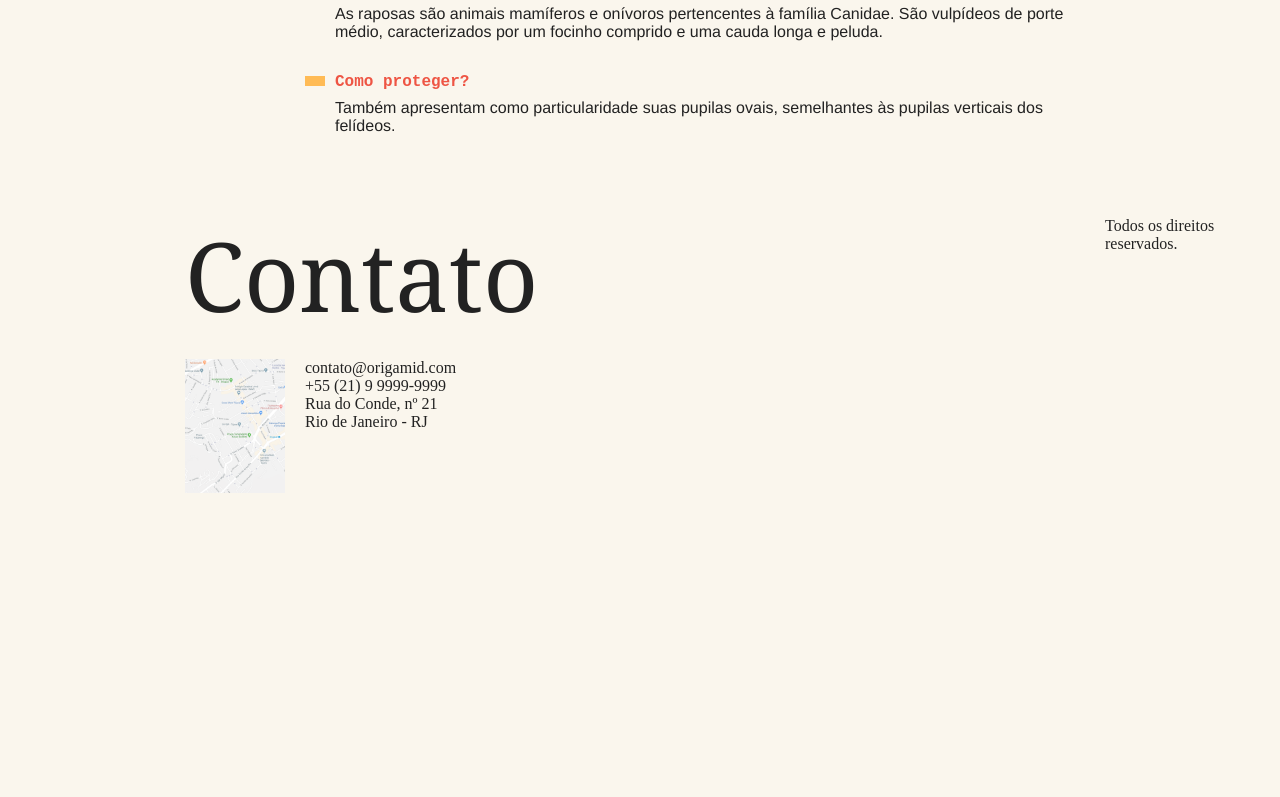
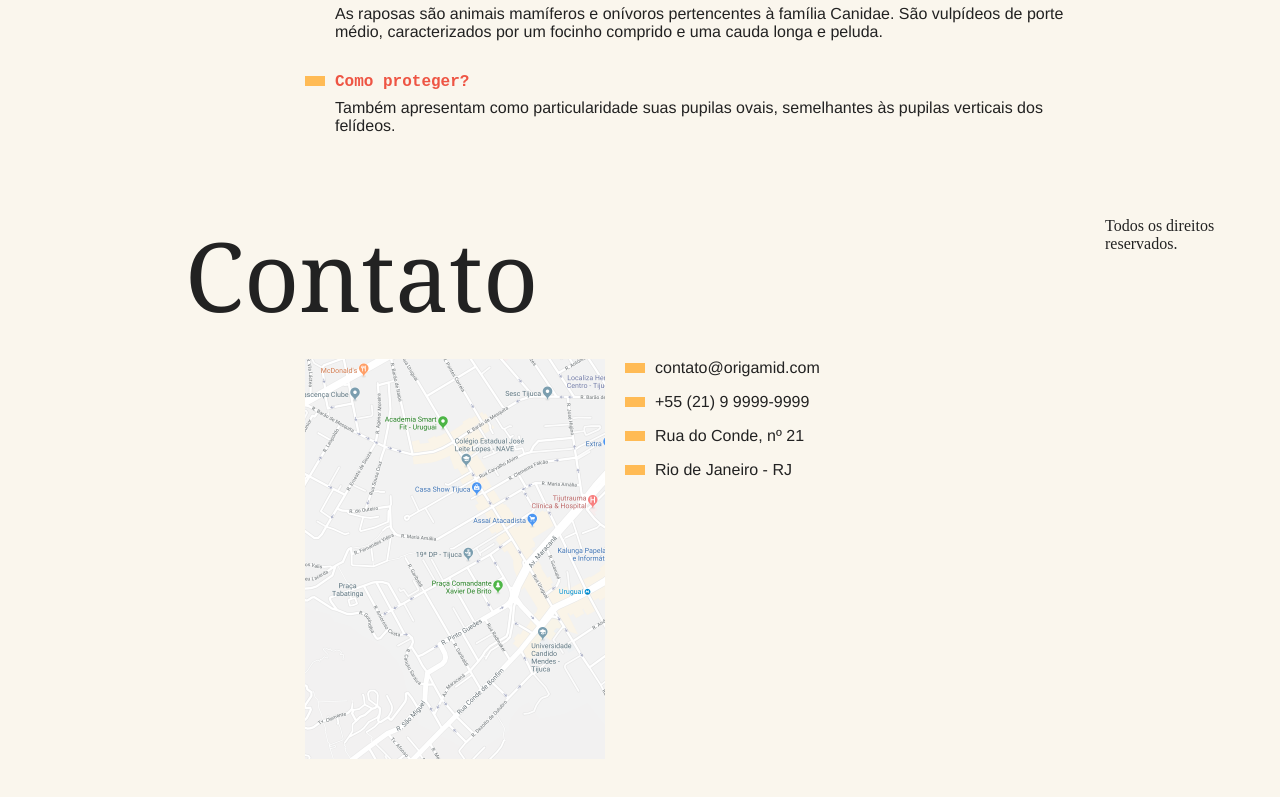
Before and after one commit to JhonnyAraujo/animais-fantasticos, a plain HTML site: page index.html in a window 1280 px wide. Shown: the part 2554-3351 px from the top of the page. Before the commit the page ends 3121 px from the top, so only its background shows below. Drawn offline with Linux system fonts and the light colour scheme.

Commit message:
style(css): adiciona o estilo do contato

```diff
--- a/css/style.css
+++ b/css/style.css
@@ -158,3 +158,26 @@ body {
   margin-bottom: 0.5rem;
   margin-left: 30px;
 }
+
+/* ESTILO CONTATO */
+.mapa {
+  grid-column: 2;
+}
+
+.dados {
+  grid-column: 3;
+}
+
+.dados li {
+  margin-bottom: 1rem;
+  font-family: Helvetica, Arial;
+}
+
+.dados li::before {
+  content: "";
+  display: inline-block;
+  width: 20px;
+  height: 10px;
+  margin-right: 10px;
+  background: #fb5;
+}
```
